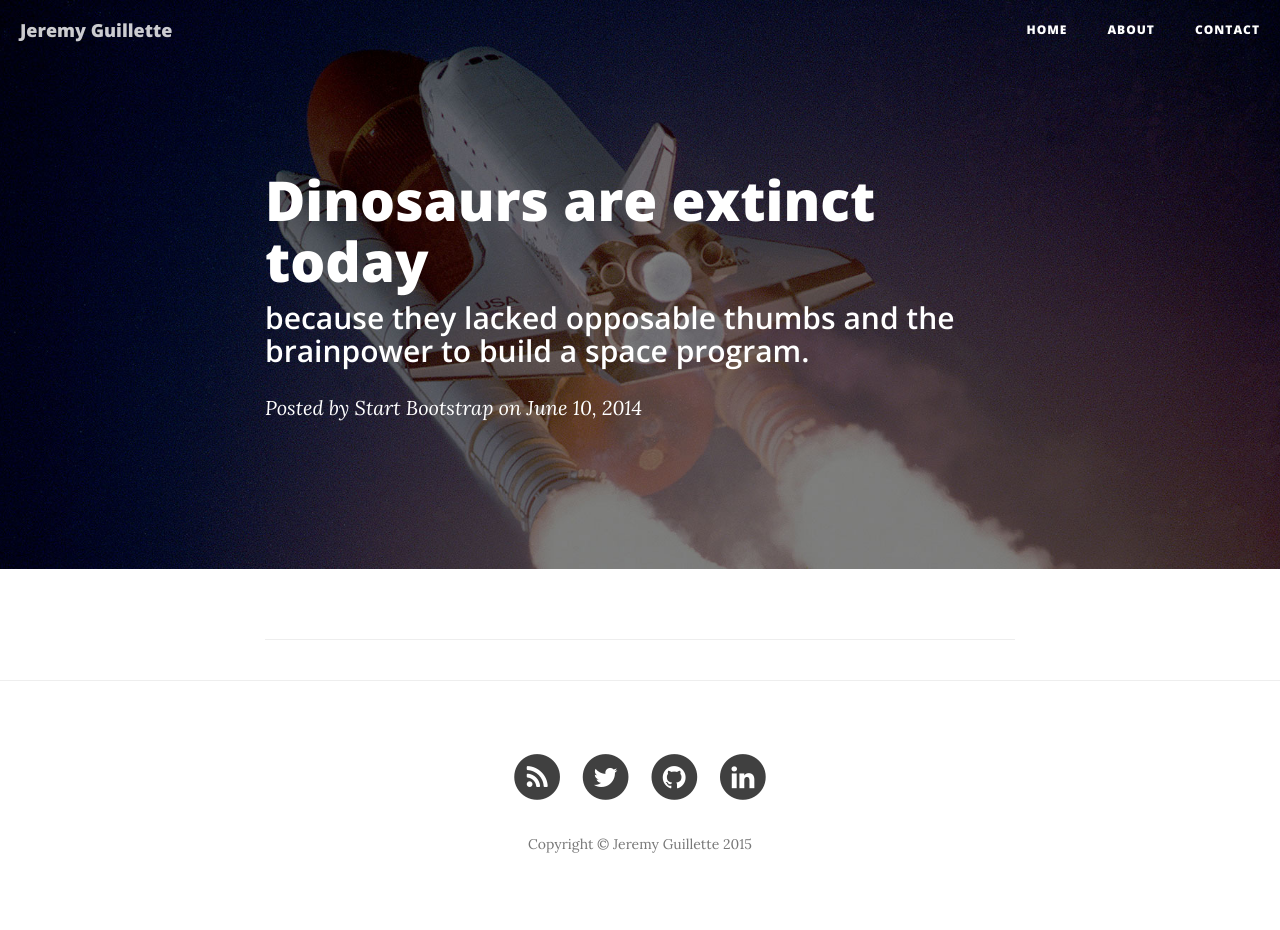
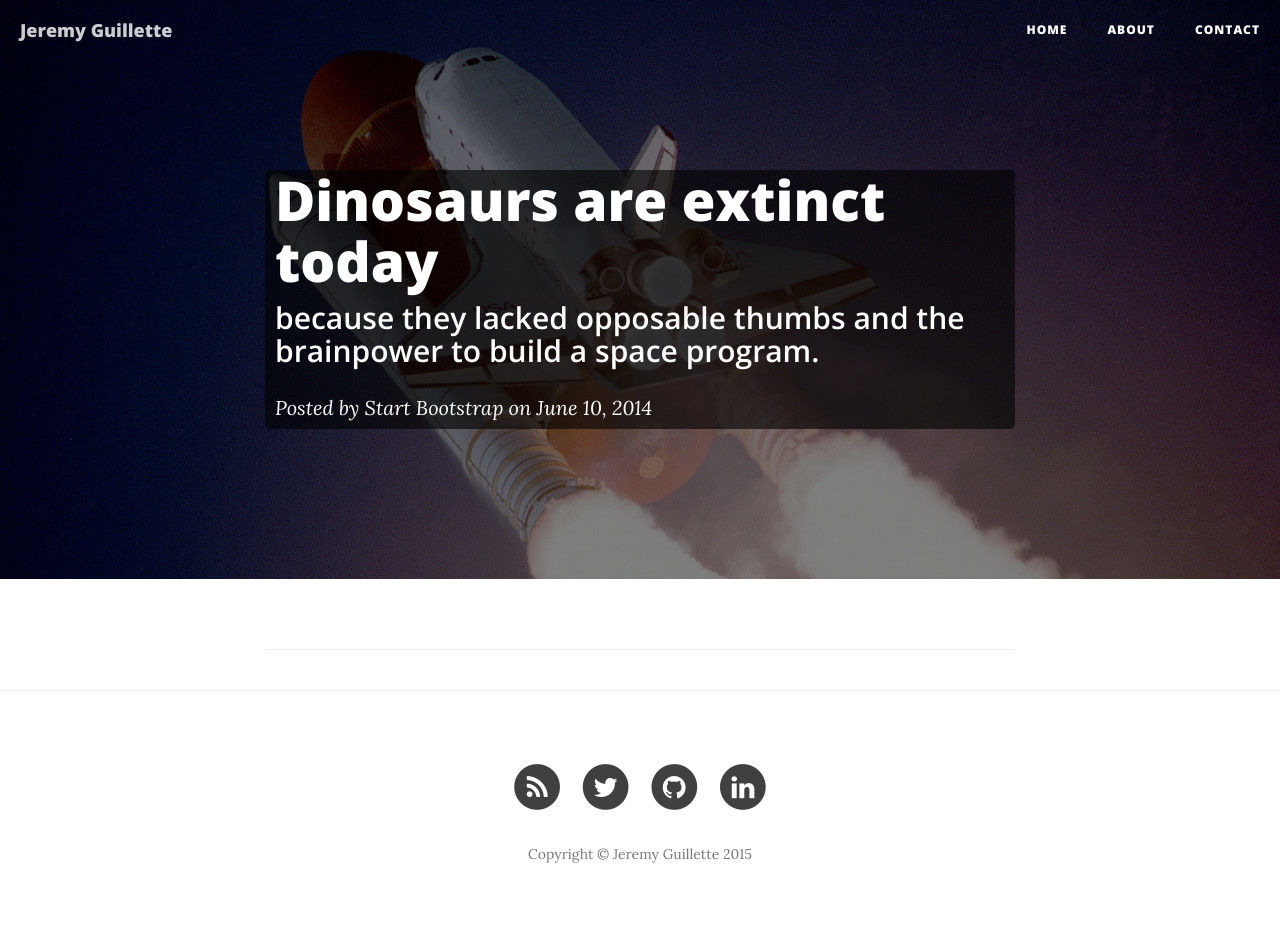
Before and after one commit to jaguillette/jaguillette.github.io, a Jekyll site: the page built from _posts/2015-03-10-hello.markdown, in a window 1280 px wide. Built offline with Jekyll 4.4.1, drawn with Linux system fonts in a browser that asks for light colours; nearby versions of some CDN libraries.

Commit message:
added translucent black bg to titles
also added customization css for further such edits.

```diff
--- a/_includes/head.html
+++ b/_includes/head.html
@@ -18,6 +18,9 @@
     <!-- Pygments Github CSS -->
     <link rel="stylesheet" href="{{ "/css/syntax.css" | prepend: site.baseurl }}">
 
+    <!-- Jeremy's custom CSS -->
+    <link rel="stylesheet" href="{{ "/css/jag_mods.css" | prepend: site.baseurl }}">
+
     <!-- Custom Fonts -->
     <link href="//maxcdn.bootstrapcdn.com/font-awesome/4.3.0/css/font-awesome.min.css" rel="stylesheet" type="text/css">
     <link href='//fonts.googleapis.com/css?family=Lora:400,700,400italic,700italic' rel='stylesheet' type='text/css'>
--- a/_layouts/post.html
+++ b/_layouts/post.html
@@ -8,11 +8,13 @@ layout: default
         <div class="row">
             <div class="col-lg-8 col-lg-offset-2 col-md-10 col-md-offset-1">
                 <div class="post-heading">
-                    <h1>{{ page.title }}</h1>
-                    {% if page.subtitle %}
-                    <h2 class="subheading">{{ page.subtitle }}</h2>
-                    {% endif %}
-                    <span class="meta">Posted by {% if page.author %}{{ page.author }}{% else %}{{ site.title }}{% endif %} on {{ page.date | date: "%B %-d, %Y" }}</span>
+                    <div class="heading-bg">
+                        <h1>{{ page.title }}</h1>
+                        {% if page.subtitle %}
+                        <h2 class="subheading">{{ page.subtitle }}</h2>
+                        {% endif %}
+                        <span class="meta">Posted by {% if page.author %}{{ page.author }}{% else %}{{ site.title }}{% endif %} on {{ page.date | date: "%B %-d, %Y" }}</span>
+                    </div>
                 </div>
             </div>
         </div>
--- /dev/null
+++ b/css/jag_mods.css
@@ -0,0 +1,6 @@
+.heading-bg {
+	background-color: rgba(0,0,0,0.6);
+	border-radius: 5px;
+	padding-bottom: .5em;
+	padding-left: .5em;
+}
```
Also changed, not shown: _layouts/page.html (+5 -3 lines).
